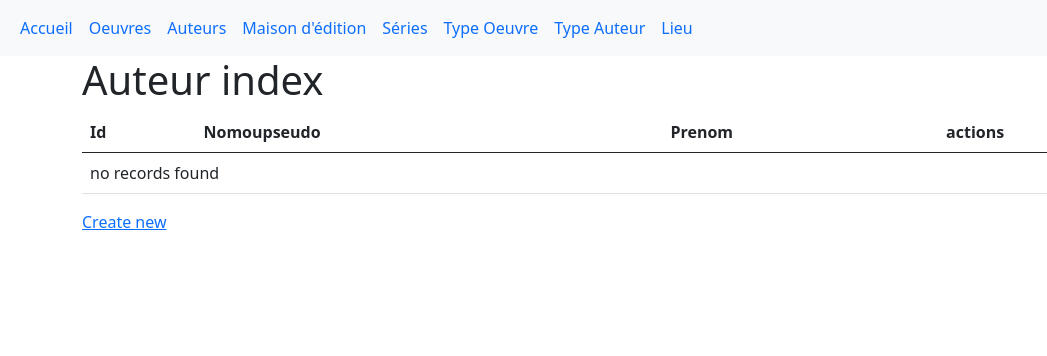
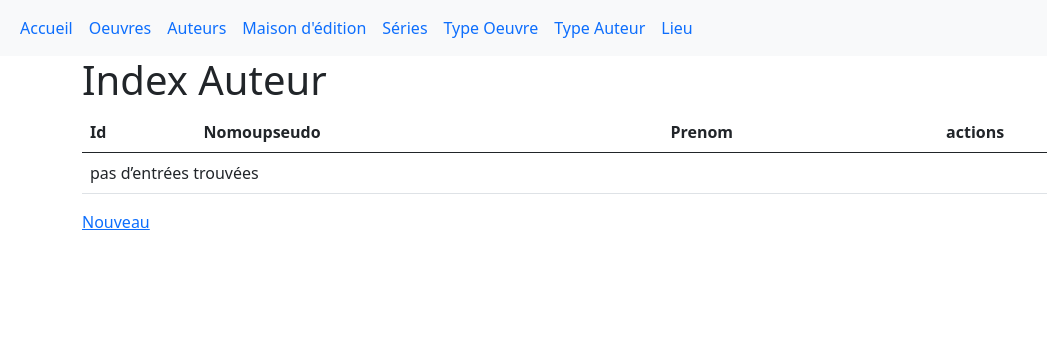
Before and after one commit to yaelchampclaux/Mediatheque, a Symfony app: template site/templates/auteur/index.html.twig in a window 1280 px wide. Shown: the top 356 px of the page, without its empty margins (0-1047 px from the left). Run offline with Twig, Linux system fonts and the light colour scheme; the template is opened without the code that fills it, so the values that code supplies are empty; some libraries are stand-ins or nearby versions.

Commit message:
Modifier page Auteur

```diff
--- a/site/templates/auteur/_delete_form.html.twig
+++ b/site/templates/auteur/_delete_form.html.twig
@@ -1,4 +1,4 @@
 <form method="post" action="{{ path('app_auteur_delete', {'id': auteur.id}) }}" onsubmit="return confirm('Are you sure you want to delete this item?');">
     <input type="hidden" name="_token" value="{{ csrf_token('delete' ~ auteur.id) }}">
-    <button class="btn">Delete</button>
+    <button class="btn">Effacer</button>
 </form>
--- a/site/templates/auteur/index.html.twig
+++ b/site/templates/auteur/index.html.twig
@@ -3,7 +3,7 @@
 {% block title %}Auteur index{% endblock %}
 
 {% block body %}
-    <h1>Auteur index</h1>
+    <h1>Index Auteur</h1>
 
     <table class="table">
         <thead>
@@ -21,17 +21,17 @@
                 <td>{{ auteur.nomoupseudo }}</td>
                 <td>{{ auteur.prenom }}</td>
                 <td>
-                    <a href="{{ path('app_auteur_show', {'id': auteur.id}) }}">show</a>
-                    <a href="{{ path('app_auteur_edit', {'id': auteur.id}) }}">edit</a>
+                    <a href="{{ path('app_auteur_show', {'id': auteur.id}) }}">Voir</a>
+                    <a href="{{ path('app_auteur_edit', {'id': auteur.id}) }}">Editer</a>
                 </td>
             </tr>
         {% else %}
             <tr>
-                <td colspan="4">no records found</td>
+                <td colspan="4">pas d’entrées trouvées</td>
             </tr>
         {% endfor %}
         </tbody>
     </table>
 
-    <a href="{{ path('app_auteur_new') }}">Create new</a>
+    <a href="{{ path('app_auteur_new') }}">Nouveau</a>
 {% endblock %}
```
Also changed, not shown: site/templates/auteur/edit.html.twig (+4 -4 lines).
